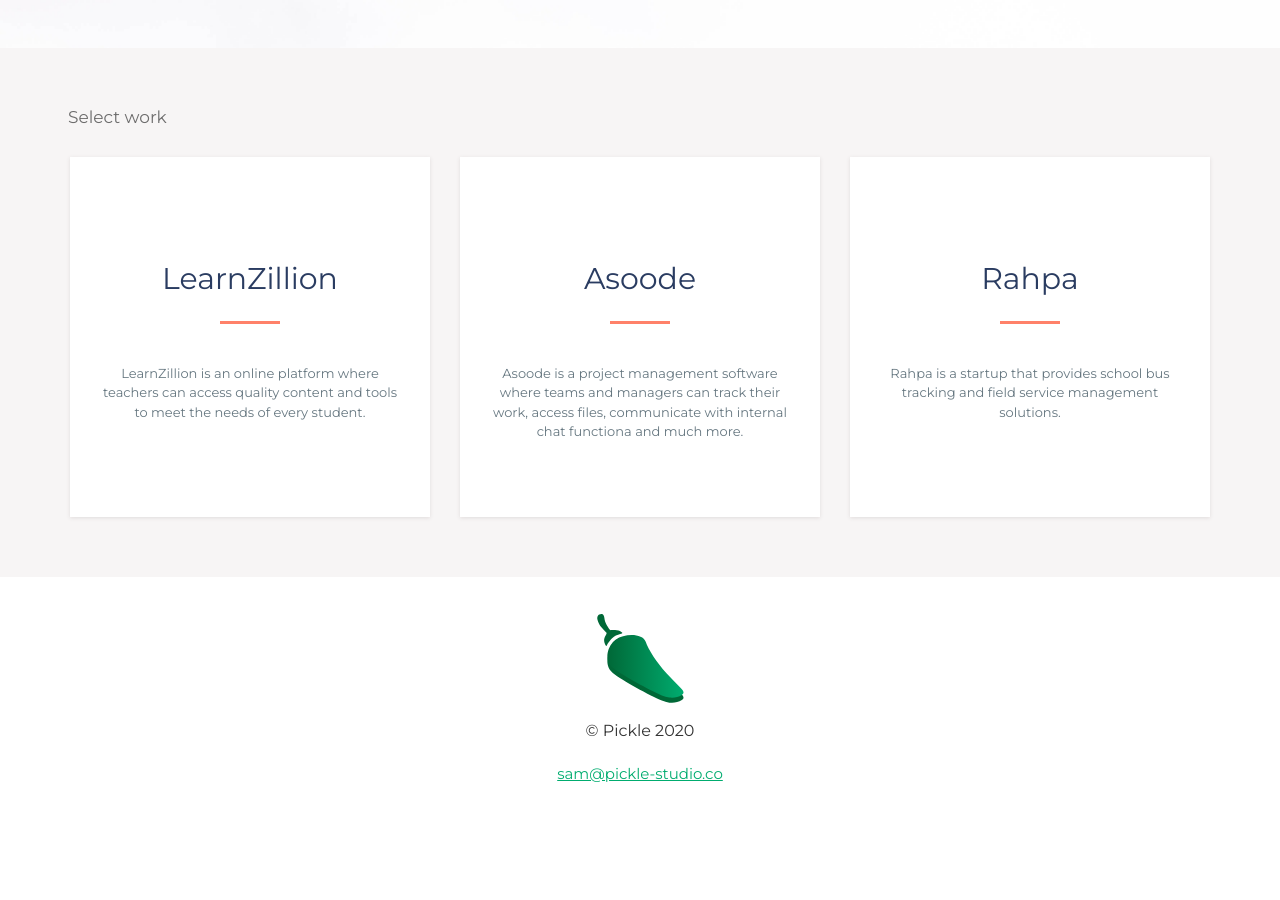
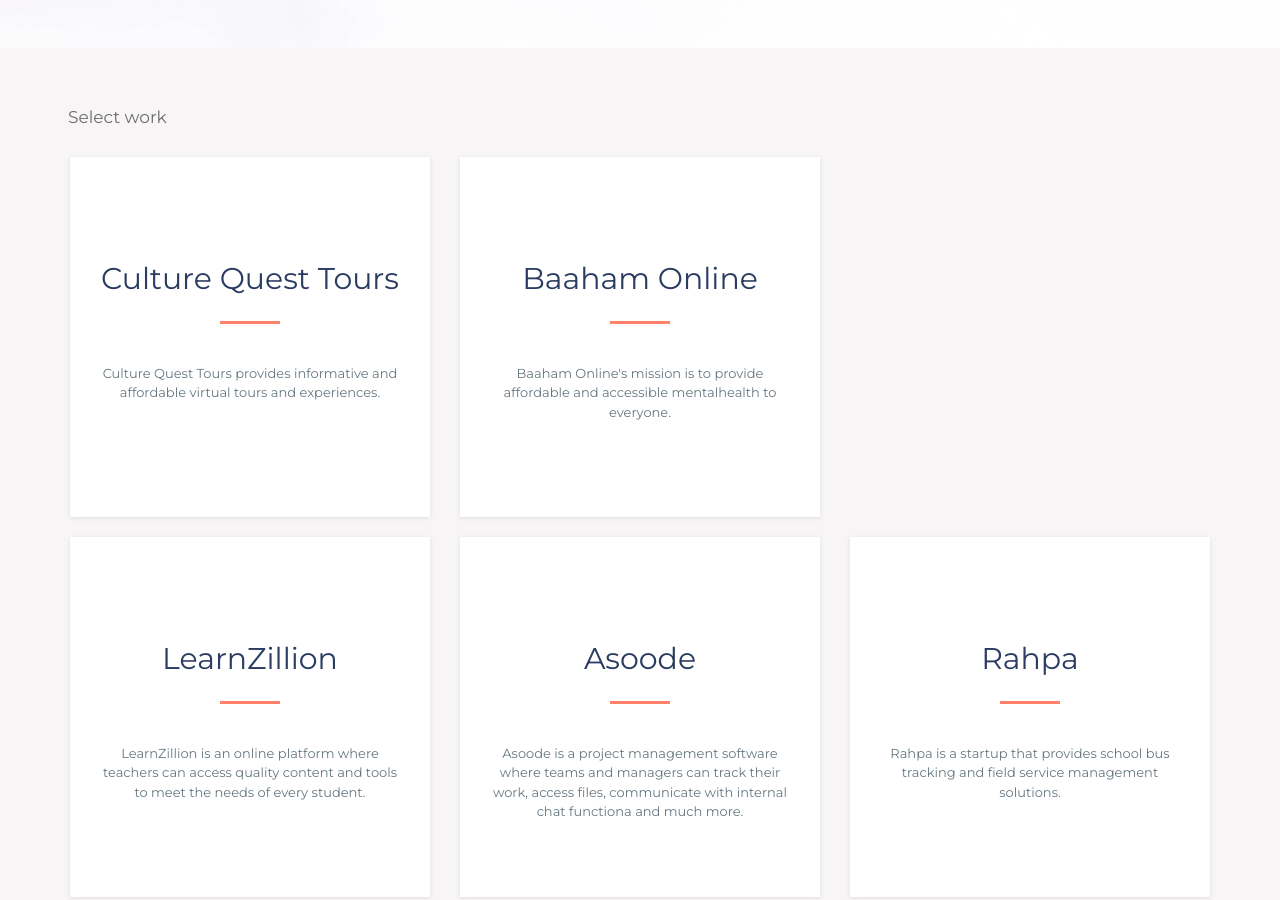
Before and after one commit to sameens/pickle-studio, a Jekyll site: the page built from works.html, in a window 1280 px wide and 900 px high, scrolled down 934 px. Built offline with Jekyll 4.4.1, drawn with Linux system fonts in a browser that asks for light colours; some web fonts are replaced; before the commit the page ends 1749 px from its top, so only the background shows below that.

Commit message:
added cqt

```diff
--- a/works.html
+++ b/works.html
@@ -33,6 +33,24 @@
   <div class="container">
     <div class="row">
       <h2>Select work</h2>
+      <div class="col-md-4 list-of-works">
+        <a href="/cqt.html">
+          <img src="">
+          <div class="works-title">Culture Quest Tours</div>
+          <div class="red-divider"></div>
+          <p>Culture Quest Tours provides informative and affordable virtual tours and experiences.</p>
+        </a>
+      </div>
+      <div class="col-md-4 list-of-works">
+        <a href="/baahamonline.html">
+          <img src="">
+          <div class="works-title">Baaham Online</div>
+          <div class="red-divider"></div>
+          <p>Baaham Online's mission is to provide affordable and accessible mentalhealth to everyone.</p>
+        </a>
+      </div>
+    </div>
+    <div class="row">
       <div class="col-md-4 list-of-works">
         <a href="/lz.html">
           <img src="">
```
Also changed, not shown: cqt.html (added, +47 -0 lines), img/cqt/phone1.png (added), img/cqt/phone2.png (added), img/cqt/phone3.png (added), 15 other files.
